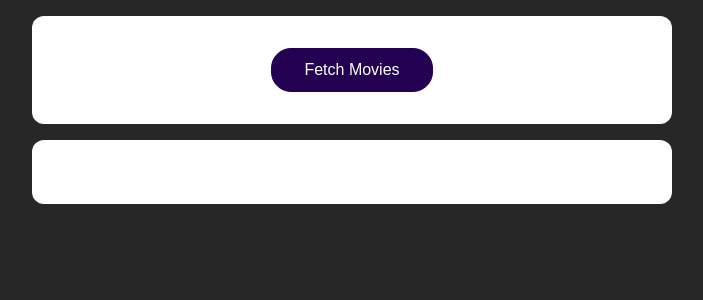
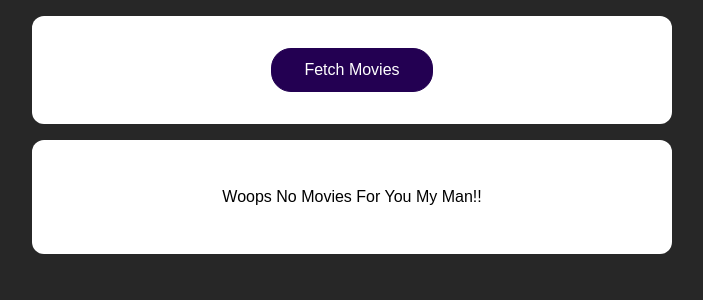
Before and after one commit to Pannu786/React_learning_backend_API, a React (Create React App) app: page / in a window 1280 px wide. Shown: the top 300 px of the page, without its empty margins (288-991 px from the left). Built offline with nearby package versions, Linux system fonts and the light colour scheme.

Commit message:
Defined Loading and no movies state..

```diff
--- a/src/App.js
+++ b/src/App.js
@@ -5,8 +5,10 @@ import './App.css';
 
 function App() {
   const [movies, setMovies] = useState([]);
+  const [isLoading, setIsLoading] = useState(false);
 
   async function fetchMoviesHandler() {
+    setIsLoading(true);
     const response = await fetch('https://swapi.dev/api/films/');
     const data = await response.json();
 
@@ -20,6 +22,7 @@ function App() {
     });
 
     setMovies(trasnsformedMovies);
+    setIsLoading(false);
   }
 
   return (
@@ -28,7 +31,11 @@ function App() {
         <button onClick={fetchMoviesHandler}>Fetch Movies</button>
       </section>
       <section>
-        <MoviesList movies={movies} />
+        {!isLoading && movies.length > 0 && <MoviesList movies={movies} />}
+        {!isLoading && movies.length === 0 && (
+          <p>Woops No Movies For You My Man!!</p>
+        )}
+        {isLoading && <p>Loading...</p>}
       </section>
     </>
   );
```
